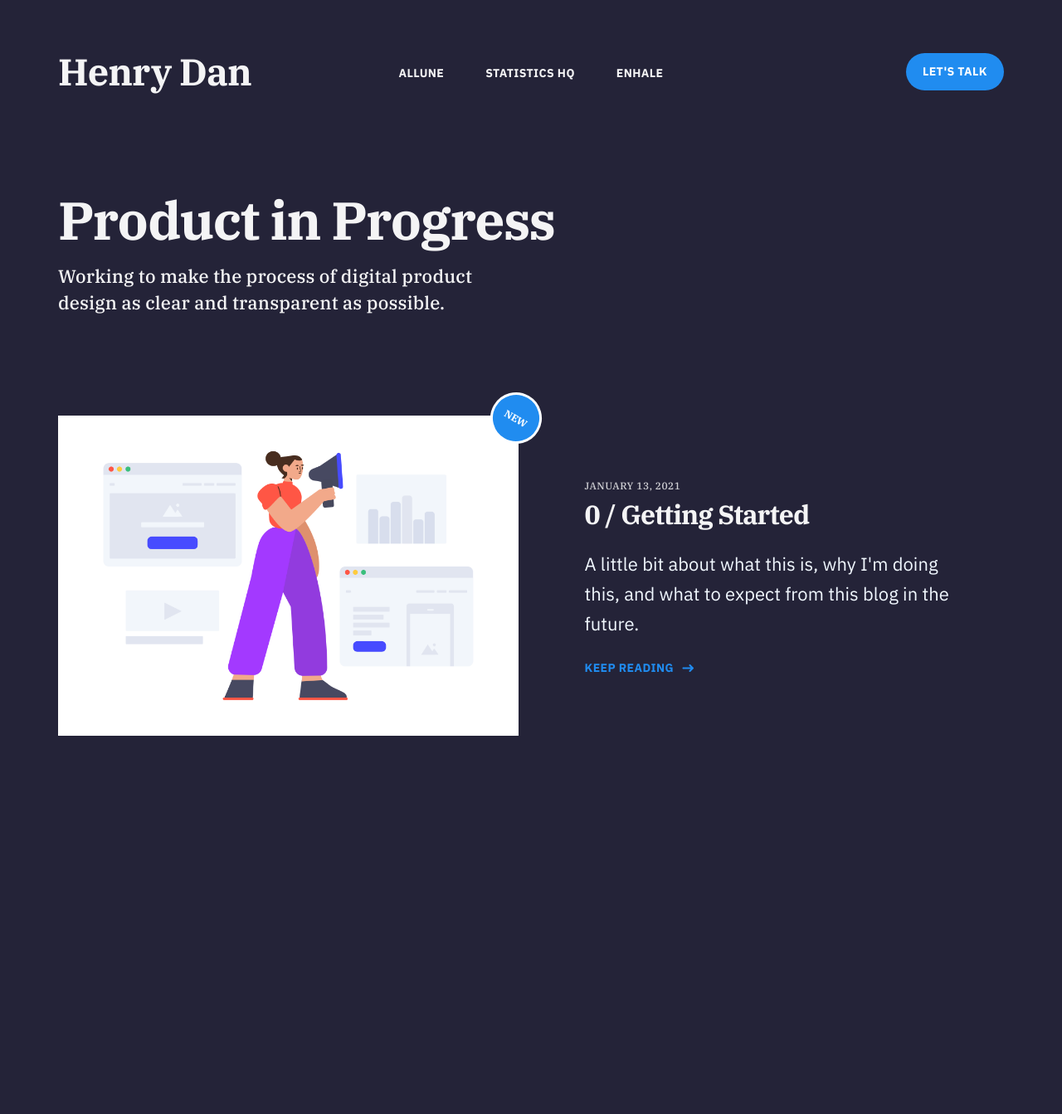
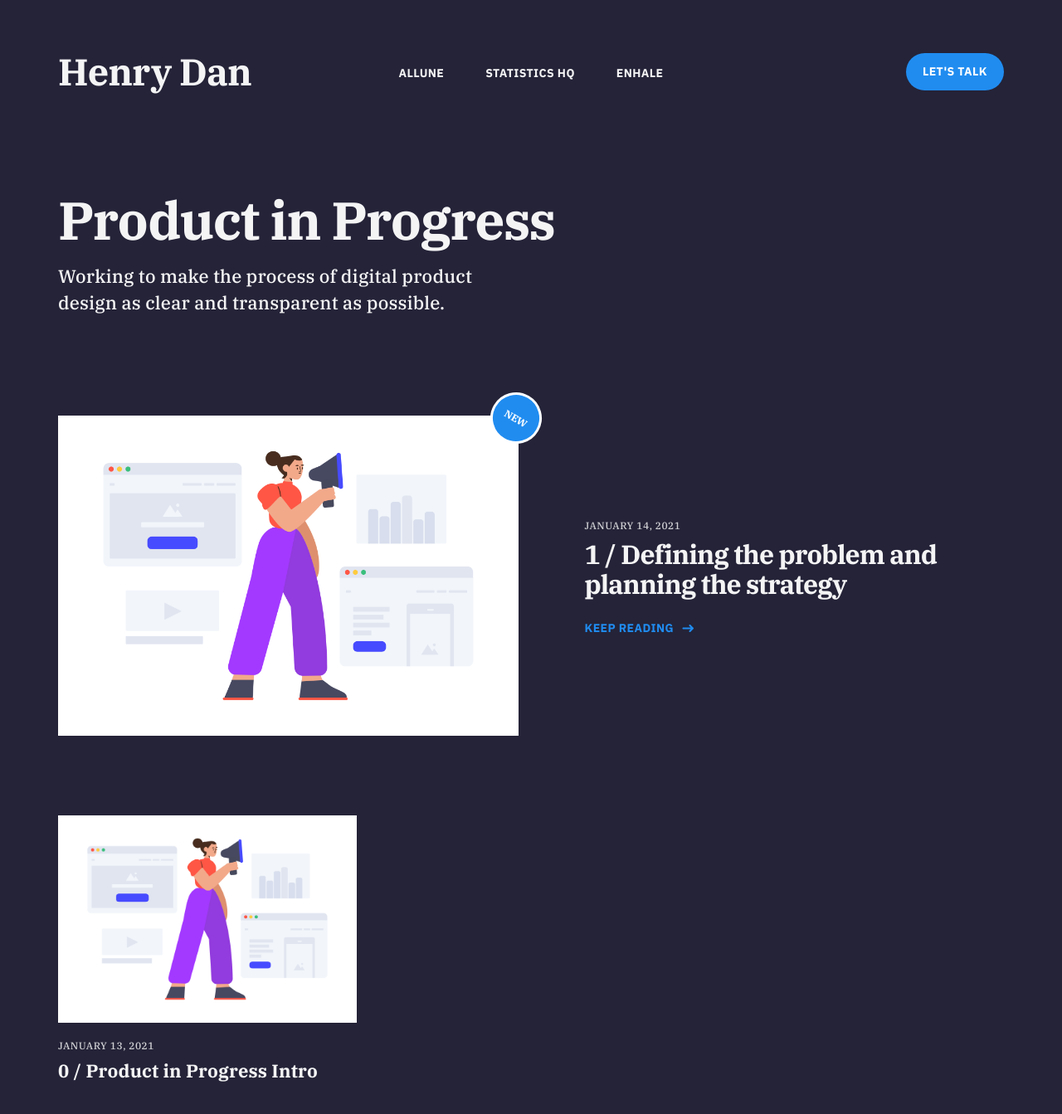
Before and after one commit to hdan-design/hdan-design.github.io, a Jekyll site: the page built from blog/index.html, in a window 1280 px wide and 1400 px high. Shown: the top 1343 px of the window at 83% size. Built offline with Jekyll 4.4.1, drawn with Linux system fonts in a browser that asks for light colours; nearby versions of some CDN libraries; the list of posts is cut into pages by our own code; some of the changed lines change nothing that is shown.

Commit message:
fixed blog issue
changed a blog post from rtf to md and fixed the image link

```diff
--- a/_posts/2021-01-15-Day0.md
+++ b/_posts/2021-01-15-Day0.md
@@ -1,8 +1,8 @@
 ---
-title: 0 / Getting Started
+title: 0 / Product in Progress Intro
 date: 2021-01-13 00:00:00
-description: A little bit about what this is, why I'm doing this, and what to expect from this blog in the future.
-featured_image: '/images/blog/advertise.png'
+description:
+featured_image: '/images/blog/Advertise.png'
 ---
 ### Hi there! And welcome
 I'm Henry Dan and this is (going to be) How I Design, a blog series where I explain each step of my process for designing digital products.
--- /dev/null
+++ b/_posts/2021-01-16-Day1.md
@@ -0,0 +1,35 @@
+---
+title: 1 / Defining the problem and planning the strategy
+date: 2021-01-14 00:00:00
+description:
+featured_image: '/images/blog/Advertise.png'
+---
+
+Ok so, day one of a design project. Where to begin?
+
+Let's start with the project's problem statement:
+How might we help small businesses monitor the effectiveness of their advertisements and offer solutions to improve their marketing strategy?
+
+Normally this statement would be one of the results of a kickoff meeting, where I would work with a client to understand their business, their ideas, and define their goals for this project. In this case, I found a list of design prompts online. But this one works really well because:
+
+	1.	It defines who will benefit from our solution
+	2.	It's specific enough to give us a clear place to start, but leaves room for a range of different solutions
+	3.	It focuses our project on having an impact. If we can answer this question, we will have a solution that will be desirable to our ideal customer
+
+So, why marketing analytics? Well, I think it will be interesting to design a data-driven solution for people with better things to do than deeply understand their data. How can we give them clear, actionable insights so they can run their business and get on with their day? I also think this is probably an issue many businesses are facing now, whether they've been financially impacted by the pandemic and trying to boost their sales, or shifting a brick and mortar store to an ecommerce platform. Analytics are probably more useful to them now than ever.
+
+So, where to start? Well, first let's define what we're hoping to learn:
+
+
+
+We have a pretty firm budget of $0, so we'll have to be pretty lean here. Luckily the internet is rife with advice for SMBs (small and medium size businesses) about maximizing their online presence and utilizing analytics, so we can start by doing a good amount of secondary research. Usually secondary research refers to analyzing scientific studies, but the core goal here is to find out what experts already know about this field.
+
+	•	What other products solve this problem?
+	•	What other products do small businesses use in general?
+	•	Who leads marketing in small businesses?
+	•	What does a typical workday in the life of a small business owner look like?
+	•	How has this changed post-Covid?
+	•	How do the needs of SMBs differ based on scale, location, industry, where they advertise, who their customers are, what they sell, and how they sell it?
+	•	What do small businesses want to know about their ads? What information is useful and actionable for them?
+	•	Is there a niche in this problem space that we could uniquely address?
+	•	Who are our main competitors going to be?
```
Also changed, not shown: 1 other file.
